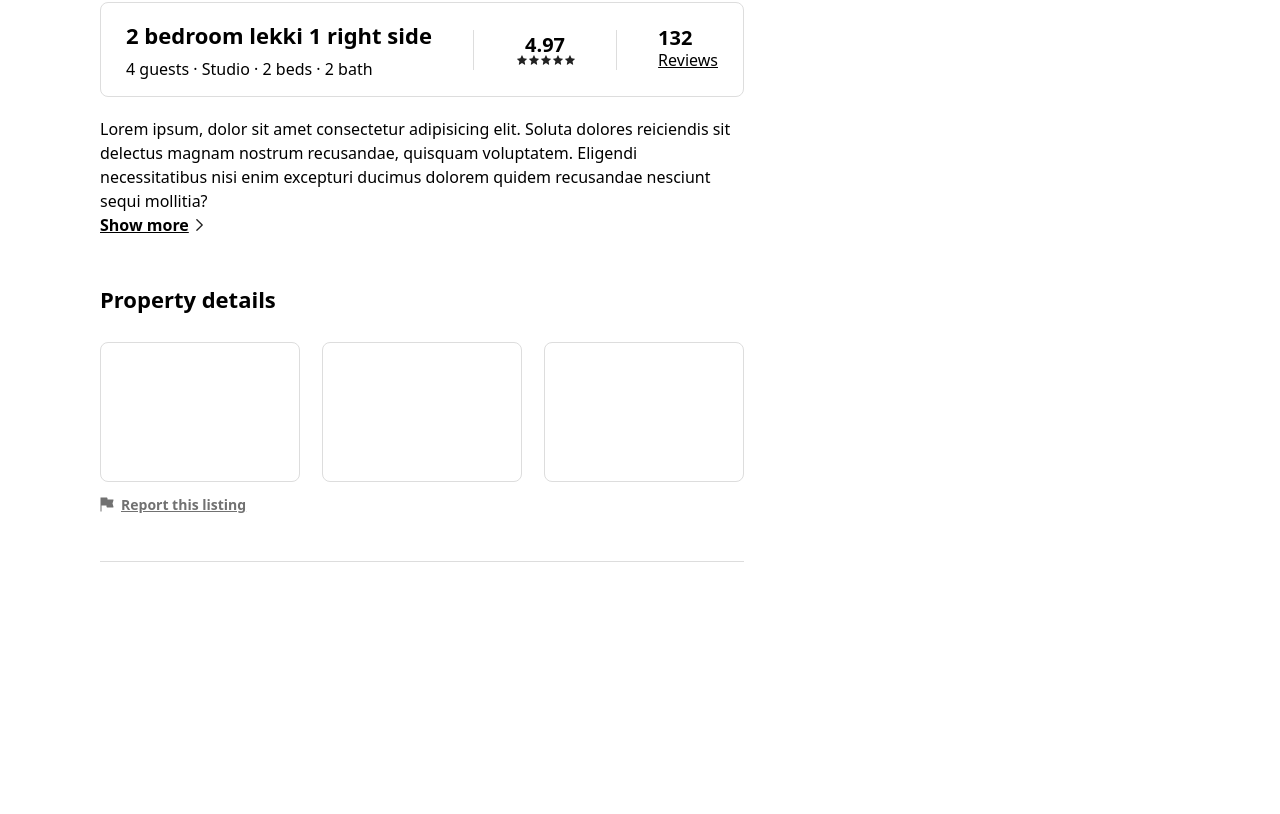
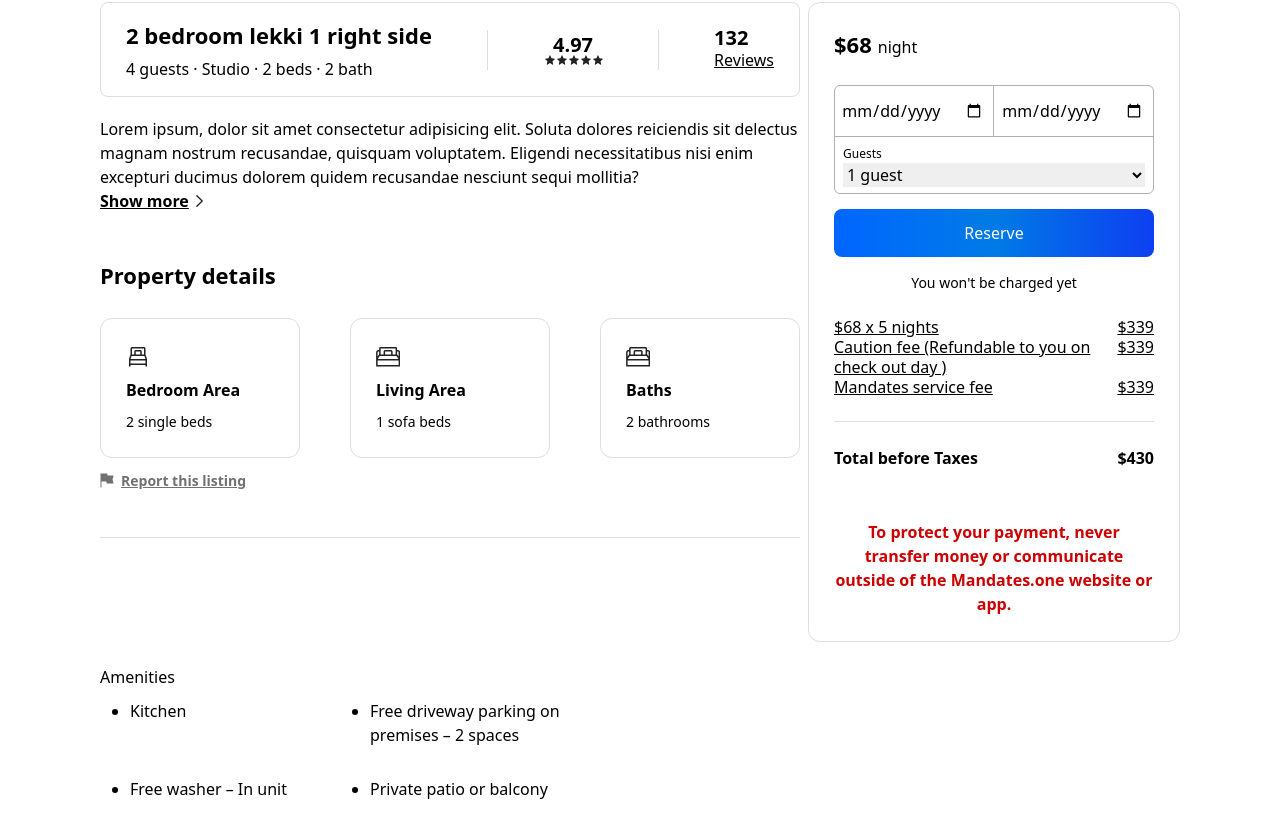
Before and after one commit to GeneralMarshal/Mandate-v2, a React (Vite) app: page /Viewlistings in a window 1280 px wide. Shown: the part 846-1660 px from the top of the page. Before the commit the page ends 1484 px from the top, so only its background shows below. Built offline with nearby package versions, Linux system fonts and the light colour scheme.

Commit message:
view-listings updated

```diff
--- /dev/null
+++ b/src/Components/PropertyAmenities.jsx
@@ -0,0 +1,23 @@
+import "../Styles/PropertyAmenities.css";
+export default function PropertyAmenities(){
+    return (
+      <>
+        <div className="   max-w-[700px] ">
+          <h1>Amenities</h1>
+          <ul className="amenities-list px-[30px] flex flex-wrap">
+            <li>Kitchen</li>
+            <li>Free driveway parking on premises – 2 spaces</li>
+            <li>Free washer – In unit</li>
+            <li>Private patio or balcony</li>
+            <li>Hair dryer</li>
+            <li>Wifi</li>
+            <li>42" HDTV</li>
+            <li>Central air conditioning</li>
+            <li>Pack ’n play/Travel crib -available upon request</li>
+            <li>Carbon monoxide alarm</li>
+          </ul>
+          <button className=" bg-[white] text-[black] border-[1px] rounded-[8px] border-solid px-[23.8px] py-[13.5px] text-[20px] font-[600]">Show all amenitites</button>
+        </div>
+      </>
+    );
+}
--- /dev/null
+++ b/src/Components/PropertyCheck.jsx
@@ -0,0 +1,60 @@
+import "../Styles/PropertyCheck.css"
+
+export default function PropertyCheck(){
+    return (
+      <>
+        <div className=" p-[25px] border-[1px] border-solid border-[#dddddd] rounded-[12px] max-w-[372px]">
+          <h1 className=" text-[22px] font-[600] mb-[24px]">
+            $68
+            <span className=" text-[16px] font-[400] mx-[6px]">night</span>
+          </h1>
+          <div className="check-in-out   border-[1px] border-solid  border-[#B0B0B0] rounded-[6px]">
+            <div className="check-in flex items-center border-r-[1px] pr-[8px] border-solid border-[#B0B0B0]">
+              <label htmlFor="check-in"></label>
+              <input type="date" name="check-in" />
+            </div>
+            <div className="check-out flex justify-center pr-[8px] items-center">
+              <label htmlFor="check-in"></label>
+              <input type="date" name="check-in" />
+            </div>
+            <div className="guest-no border-t-[1px] p-[8px] border-solid border-[#B0B0B0]">
+              <label htmlFor="" className="block text-[12px]">
+                Guests
+              </label>
+              <select name="" id="" className=" w-[100%]">
+                <option value="">1 guest</option>
+                <option value="">2 guests</option>
+                <option value="">3 guests</option>
+                <option value="">more...</option>
+              </select>
+            </div>
+          </div>
+          <button className="reserve-btn w-[320px] h-[48px] rounded-[8px] text-[#ffffff] text-[16px] my-[15px]">
+            Reserve
+          </button>
+          <p className=" flex w-[100%] justify-center text-[14px] font-[400] mb-[24px]">
+            You won't be charged yet
+          </p>
+          <div>
+            <p className=" flex justify-between underline leading-[20px]">
+              $68 x 5 nights<span>$339</span>
+            </p>
+            <p className=" flex justify-between underline leading-[20px]">
+              Caution fee (Refundable to you on check out day )<span>$339</span>
+            </p>
+            <p className=" flex justify-between underline leading-[20px]">
+              Mandates service fee<span>$339</span>
+            </p>
+          </div>
+          <div className=" h-[1px] w-[100%] bg-[#dddddd] my-[24px]"></div>
+          <p className=" flex justify-between font-[600] text-[600]">
+            Total before Taxes<span>$430</span>
+          </p>
+          <p className=" flex w-[100%] justify-center text-center pt-[50px] font-[600] text-[#CC0000] ">
+            To protect your payment, never transfer money or communicate outside
+            of the Mandates.one website or app.
+          </p>
+        </div>
+      </>
+    );
+}
--- /dev/null
+++ b/src/Components/PropertyFeatures.jsx
@@ -0,0 +1,20 @@
+import "../Styles/PropertyFeatures.css";
+
+export default function PropertyFeatures(props){
+    return (
+      <>
+        <div className=" property-features flex flex-col justify-between h-[140px] w-[200px] border-[1px] p-[25px] border-[#dddddd] border-solid rounded-[12px] ">
+          <div className="features flex ">
+            <img src={props.icon} alt="" />
+          </div>
+          <div>
+            <h1>{props.area}</h1>
+          </div>
+          <div>
+            <h3> {props.assets}</h3>
+          </div>
+        </div>
+
+      </>
+    );
+}
--- a/src/Pages/Viewlistings.jsx
+++ b/src/Pages/Viewlistings.jsx
@@ -1,12 +1,17 @@
 import HeaderMain from "../Components/HeaderMain"
+import PropertyFeatures from "../Components/PropertyFeatures.jsx";
+import PropertyCheck from "../Components/PropertyCheck.jsx";
 import "../Styles/Viewlistings.css"
+import PropertyAmenities from "../Components/PropertyAmenities.jsx";
 
 
 export default function Viewlistings(){
+
+
     return (
       <>
         <HeaderMain search={false} />
-        <main className="view-main px-[100px] py-[30px]">
+        <main className="view-main px-[100px] py-[30px] max-w-[1400px] mx-auto">
           <section className="listings-desc">
             <div className="view-filters flex gap-[50px] mb-[50px]">
               <button className="viewfilter-btn">Photos</button>
@@ -83,9 +88,9 @@ export default function Viewlistings(){
                 </div>
               </div>
             </div>
-            <div>
-              <div className="overview my-[23px] max-w-[644px] ">
-                <div className="summary-card flex w-[100%] flex-row border-[1.5px] border-[#DDDDDD]  border-solid rounded-[8px] h-[95px] items-center justify-between px-[25px] mb-[20px]">
+            <div className="flex flex-wrap justify-between py-[23px] ">
+              <div className="overview  max-w-[700px] ">
+                <div className="summary-card flex-wrap flex w-[100%] flex-row border-[1.5px] border-[#DDDDDD]  border-solid rounded-[8px] h-[95px] items-center justify-between px-[25px] mb-[20px]">
                   <div>
                     <h2 className=" text-[22px] font-[600] mb-[5px]">
                       2 bedroom lekki 1 right side
@@ -106,7 +111,7 @@ export default function Viewlistings(){
                     <h2 className="font-[600] text-[20px] leading-[20px]">
                       132
                     </h2>
-                    <h2 className="text-600 font-12px] underline">Reviews</h2>
+                    <h2 className="text-600 font-[12px] underline">Reviews</h2>
                   </div>
                 </div>
                 <div>
@@ -122,15 +127,27 @@ export default function Viewlistings(){
                   </h1>
                   <img className="" src="Assets/icons/nxt-arrow.svg" alt="" />
                 </div>
-                <div >
+                <div>
                   <h2 className=" mt-[46px] mb-[26px] font-[600] text-[22px]">
                     {" "}
                     Property details
                   </h2>
                   <div className=" flex justify-between">
-                    <div className="property-details"></div>
-                    <div className="property-details"></div>
-                    <div className="property-details"></div>
+                    <PropertyFeatures
+                      icon={"Assets/icons/bed.svg"}
+                      area={"Bedroom Area"}
+                      assets={"2 single beds"}
+                    />
+                    <PropertyFeatures
+                      icon={"Assets/icons/sofa.svg"}
+                      area={"Living Area"}
+                      assets={"1 sofa beds "}
+                    />
+                    <PropertyFeatures
+                      icon={"Assets/icons/sofa.svg"}
+                      area={"Baths"}
+                      assets={"2 bathrooms"}
+                    />
                   </div>
                   <div className="flex my-[12px]">
                     <img
@@ -142,10 +159,12 @@ export default function Viewlistings(){
                       Report this listing
                     </h3>
                   </div>
-                  <div className=" w-[100%] h-[1px] my-[46px] bg-[#DDDDDD]" ></div>
+                  <div className=" w-[100%] h-[1px] my-[46px] bg-[#DDDDDD]"></div>
                 </div>
               </div>
+              <PropertyCheck />
             </div>
+            <PropertyAmenities/>
           </section>
 
           <section className="listings-ratings"></section>
--- /dev/null
+++ b/src/Styles/PropertyAmenities.css
@@ -0,0 +1,9 @@
+.amenities-list{
+    list-style-type: disc;
+
+}
+.amenities-list li{
+    margin: 10px 40px 20px 0px;
+    width: 200px;
+
+}
--- /dev/null
+++ b/src/Styles/PropertyCheck.css
@@ -0,0 +1,27 @@
+.check-in-out{
+        display: grid;
+        grid-template-columns: repeat(2, 1fr);
+        grid-template-rows: 50px 57px;
+        width: 100%;
+        overflow: hidden;
+
+}
+.check-in{
+    grid-column: 1;
+    grid-row: 1;
+    width: 100%;
+}
+.check-out{
+    grid-column: 2;
+    grid-row: 1;
+    width: 100%;
+
+}
+.guest-no{
+    grid-column: 1/3;
+    grid-row: 2;
+    width: 100%;
+}
+.reserve-btn{
+    background: linear-gradient(to right, #0066FF, #007BE5, #0E3FF2), radial-gradient(#FFFFFF, #000000);
+}
--- /dev/null
+++ b/src/Styles/PropertyFeatures.css
@@ -0,0 +1,12 @@
+.features img{
+    height: 24px;
+    margin-right: 4px;
+}
+.property-features h1{
+    font-weight: 600;
+    font-size: 16px;
+}
+.property-features h3 {
+    font-weight: 400;
+    font-size: 14px;
+}
--- a/src/Styles/Viewlistings.css
+++ b/src/Styles/Viewlistings.css
@@ -45,9 +45,3 @@
     grid-column: 4;
     grid-row: 2;
 }
-.property-details{
-    height: 140px;
-    width: 200px;
-    border-radius: 8px;
-    border: 1px solid #DDDDDD;
-}
```
Also changed, not shown: public/Assets/icons/bed.svg (added), public/Assets/icons/sofa.svg (added).
